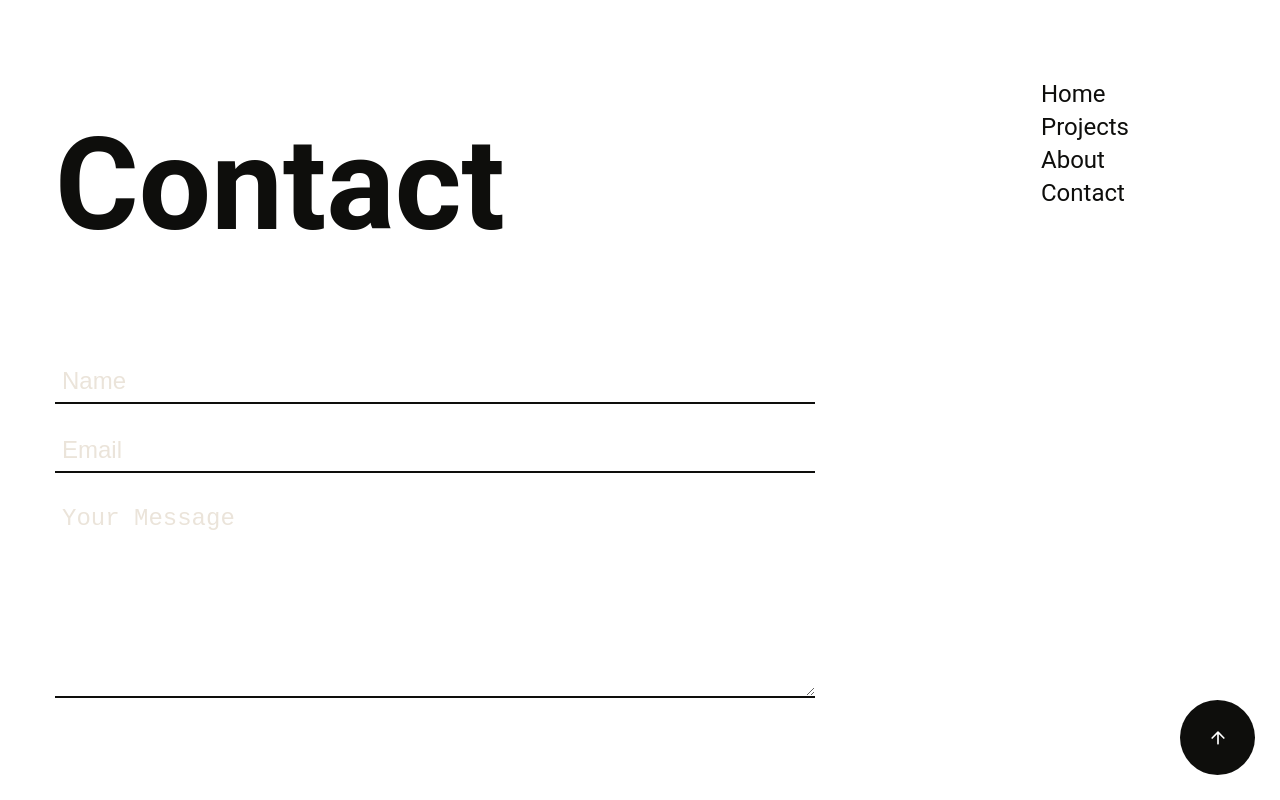
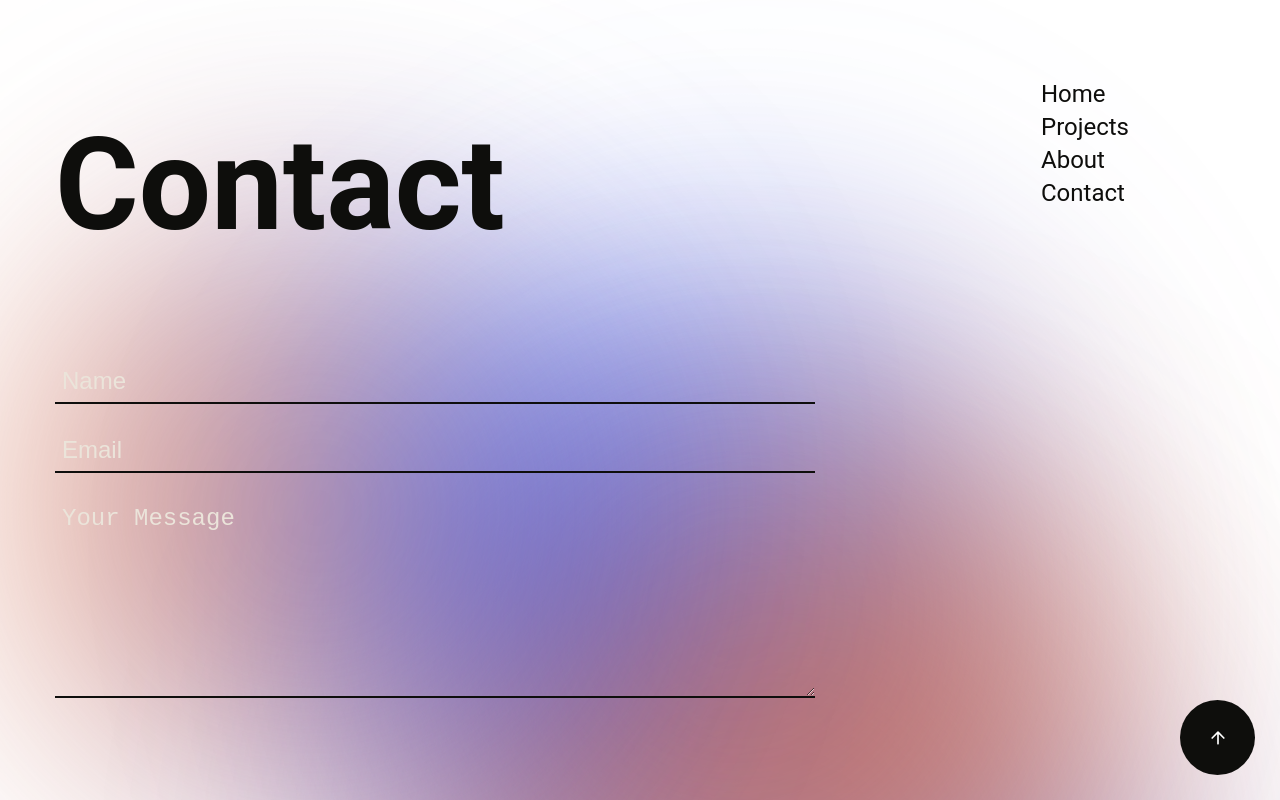
Before and after one commit to LucDictus/portfolio, a React (Create React App) app: page /contact in a window 1280 px wide. Built offline with nearby package versions, Linux system fonts and the light colour scheme; the HTML template or start-up script is replaced by a standard one.

Commit message:
background glow

```diff
--- a/src/components/About/About.js
+++ b/src/components/About/About.js
@@ -1,6 +1,7 @@
 import React, { useEffect } from 'react';
 import './About.css';
 import { gsap } from "gsap";
+import Glow from '../Glow/Glow';
 
 function About() {
   useEffect(() => {
@@ -9,7 +10,9 @@ function About() {
 
   return (
     <div className="About-container">
-        <div className="background-glow"></div>
+        <div className="background-glow">
+            <Glow />
+        </div>
 
         <div className="About-title">
             <h1 className="About-title-text">
--- a/src/components/Contact/Contact.css
+++ b/src/components/Contact/Contact.css
@@ -28,9 +28,11 @@ input[type="text"], input[type="email"], textarea{
     font-size: 24px;
     padding: 7px;
     margin-bottom: 25px;
+    background: none;
 }
 textarea {
     height: 200px;
+    background: none;
 }
 ::placeholder {
     color: #EBE4DA;
--- a/src/components/Contact/Contact.js
+++ b/src/components/Contact/Contact.js
@@ -1,6 +1,7 @@
 import React, { useState, useEffect, useRef } from 'react';
 import { gsap } from 'gsap';
 import './Contact.css';
+import Glow from '../Glow/Glow';
 
 function Contact() {
   const [name, setName] = useState('');
@@ -47,7 +48,9 @@ function Contact() {
 
   return (
     <div className="Contact-container">
-      <div className="background-glow"></div>
+      <div className="background-glow">
+        <Glow />
+      </div>
 
       <div className="Contact-title">
         <h1 className="Contact-title-text">
--- /dev/null
+++ b/src/components/Glow/Glow.css
@@ -0,0 +1,57 @@
+.ball {
+
+  --delay:0s;
+  --size:0.4;
+  --speed: 20s;
+
+  aspect-ratio:1;
+  width:calc( 150% * var(--size) );
+
+  background: linear-gradient(259.53deg, #0A3FFF 6.53%, #F55F0A 95.34%);
+  filter:blur( 10vw );
+
+  border-radius:50%;
+
+  position:absolute;
+  top:0;
+  left:0;
+
+  animation: loop var(--speed) infinite linear;
+  animation-delay: var(--delay);
+  transform-origin: 50% 50%;
+
+  opacity:0.6;
+}
+
+@keyframes loop {
+  0% { transform: translate3D( 0%, 51%, 0 ) rotate(0deg); }
+  5% { transform: translate3D( 8%, 31%, 0 ) rotate(18deg); }
+  10% { transform: translate3D( 22%, 13%, 0 ) rotate(36deg); }
+  15% { transform: translate3D( 40%, 2%, 0 ) rotate(54deg); }
+  20% { transform: translate3D( 46%, 21%, 0 ) rotate(72deg); }
+  25% { transform: translate3D( 50%, 47%, 0 ) rotate(90deg); }
+  30% { transform: translate3D( 53%, 80%, 0 ) rotate(108deg); }
+  35% { transform: translate3D( 59%, 98%, 0 ) rotate(125deg); }
+  40% { transform: translate3D( 84%, 89%, 0 ) rotate(144deg); }
+  45% { transform: translate3D( 92%, 68%, 0 ) rotate(162deg); }
+  50% { transform: translate3D( 99%, 47%, 0 ) rotate(180deg); }
+  55% { transform: translate3D( 97%, 21%, 0 ) rotate(198deg); }
+  60% { transform: translate3D( 80%, 7%, 0 ) rotate(216deg); }
+  65% { transform: translate3D( 68%, 25%, 0 ) rotate(234deg); }
+  70% { transform: translate3D( 59%, 41%, 0 ) rotate(251deg); }
+  75% { transform: translate3D( 50%, 63%, 0 ) rotate(270deg); }
+  80% { transform: translate3D( 38%, 78%, 0 ) rotate(288deg); }
+  85% { transform: translate3D( 21%, 92%, 0 ) rotate(306deg); }
+  90% { transform: translate3D( 3%, 79%, 0 ) rotate(324deg); }
+  100% { transform: translate3D( 0%, 51%, 0 ) rotate(360deg); }
+
+}
+
+.glow-container {
+    z-index: -1;
+    overflow-x:hidden;
+    overflow-y: hidden;
+    position:fixed;
+    width:100%;
+    min-height:100vh;
+}
--- /dev/null
+++ b/src/components/Glow/Glow.js
@@ -0,0 +1,15 @@
+// Glow.js
+import React from 'react';
+import './Glow.css';
+
+function Glow() {
+    return (
+        <div className="glow-container">
+            <div className="ball"></div>
+            <div className="ball" style={{ '--delay': '-12s', '--size': '0.35', '--speed': '25s' }}></div>
+            <div className="ball" style={{ '--delay': '-10s', '--size': '0.3', '--speed': '15s' }}></div>
+        </div>
+    );
+}
+
+export default Glow;
--- a/src/components/Homepage/Homepage.js
+++ b/src/components/Homepage/Homepage.js
@@ -3,6 +3,7 @@ import { Link } from 'react-router-dom';
 import './Homepage.css';
 import { gsap } from "gsap";
 import ProjectsList from '../Projects/ProjectsList/ProjectsList';
+import Glow from '../Glow/Glow';
 
 function Homepage({ setActivePage }) {
     useEffect(() => {
@@ -15,7 +16,9 @@ function Homepage({ setActivePage }) {
 
   return (
     <div className="Homepage-container">
-        <div className="background-glow"></div>
+        <div className="background-glow">
+            <Glow />
+        </div>
 
         <div className="Homepage-title">
             <h1 className="Homepage-title-text">
--- a/src/components/Projects/Projects.js
+++ b/src/components/Projects/Projects.js
@@ -2,6 +2,7 @@ import React, { useEffect } from 'react';
 import './Projects.css';
 import { gsap } from "gsap";
 import ProjectsList from './ProjectsList/ProjectsList.js';
+import Glow from '../Glow/Glow';
 
 function Projects() {
   useEffect(() => {
@@ -10,7 +11,9 @@ function Projects() {
 
   return (
     <div className="Projects-container">
-        <div className="background-glow"></div>
+        <div className="background-glow">
+          <Glow />
+        </div>
 
         <div className="Projects-title">
             <h1 className="Projects-title-text">
```
